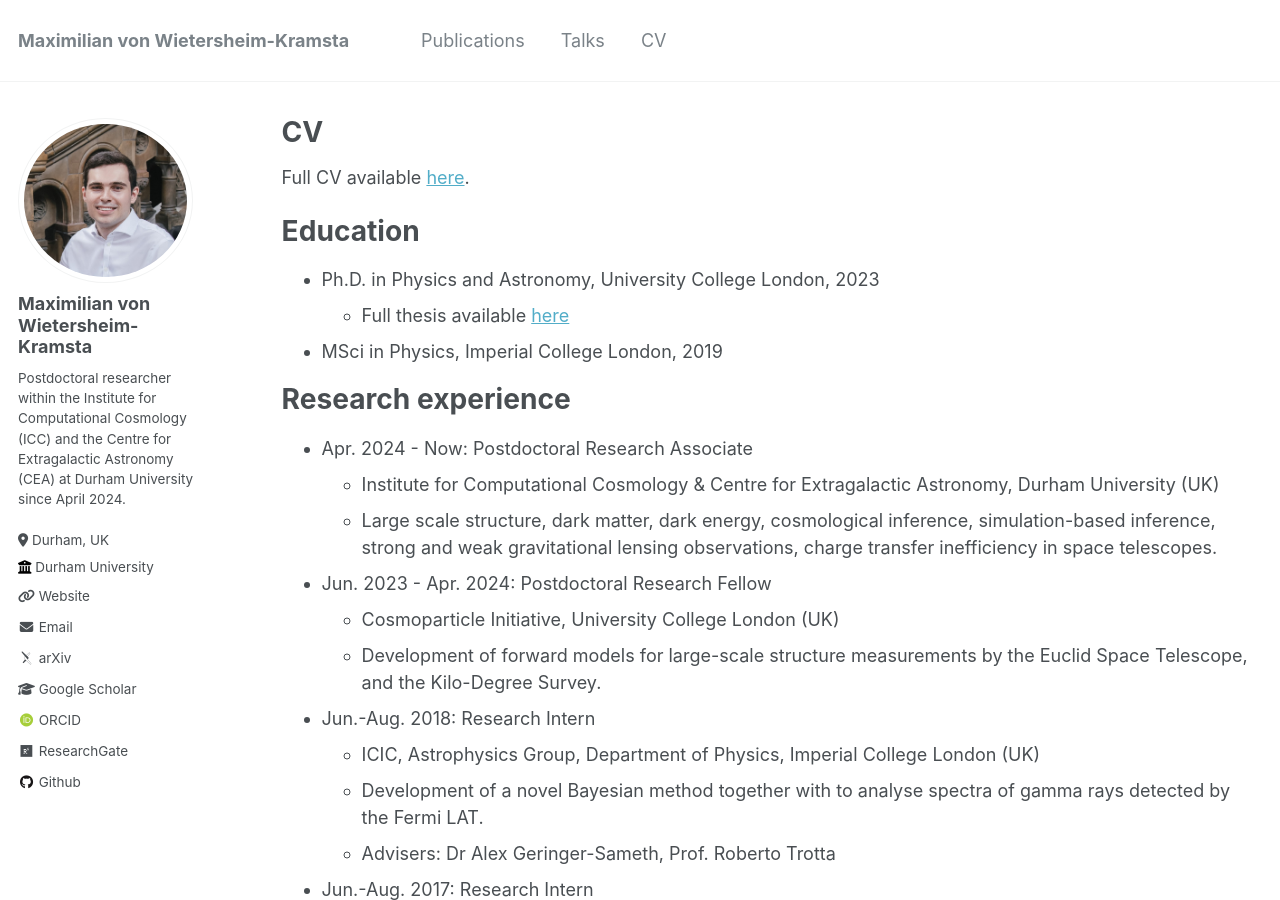
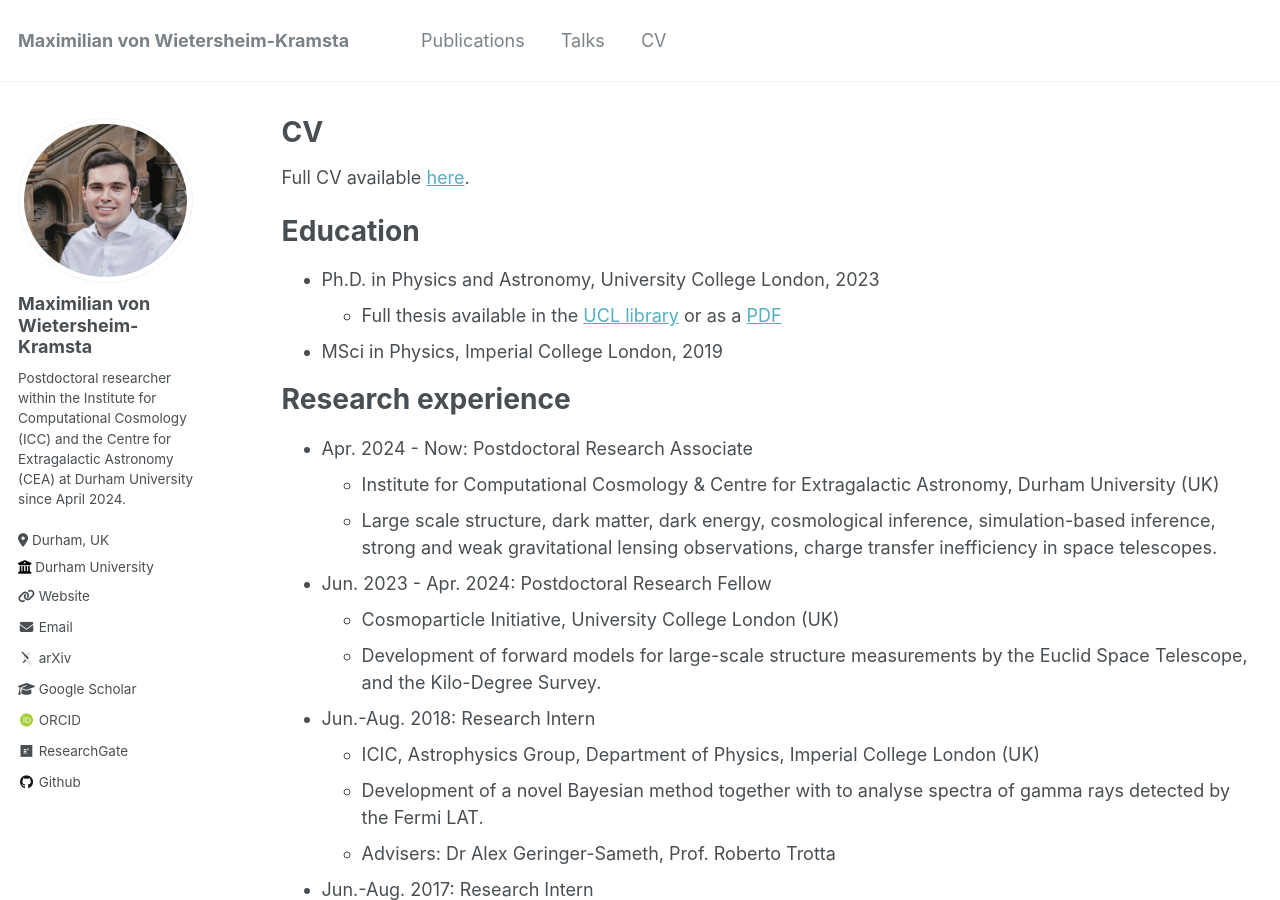
Before and after one commit to mwiet/mwiet.github.io, a Jekyll site: the page built from _pages/cv.md, in a window 1280 px wide and 900 px high. Built offline with Jekyll 4.4.1, drawn with Linux system fonts in a browser that asks for light colours; some web fonts are replaced.

Commit message:
Updated CV

```diff
--- a/_pages/cv.md
+++ b/_pages/cv.md
@@ -14,7 +14,7 @@ Full CV available [here](https://mwiet.github.io/files/CV-Maximilian-von-Wieters
 Education
 ======
 * Ph.D. in Physics and Astronomy, University College London, 2023
-  * Full thesis available [here](../files/von-Wietersheim-Kramsta-PhD_e-Thesis.pdf)
+  * Full thesis available in the [UCL library](https://discovery.ucl.ac.uk/id/eprint/10185306/) or as a [PDF](../files/von-Wietersheim-Kramsta-PhD_e-Thesis.pdf)
 * MSci in Physics, Imperial College London, 2019
 
 Research experience
```
